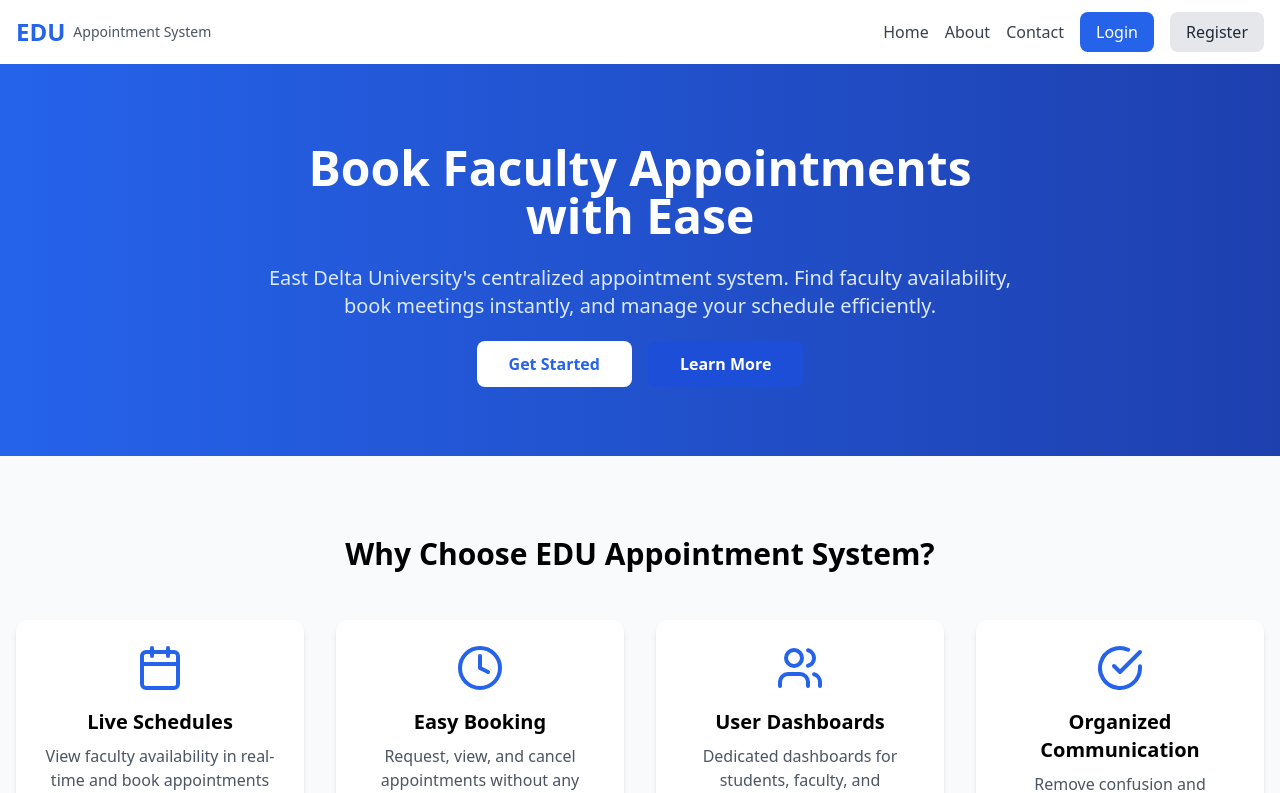
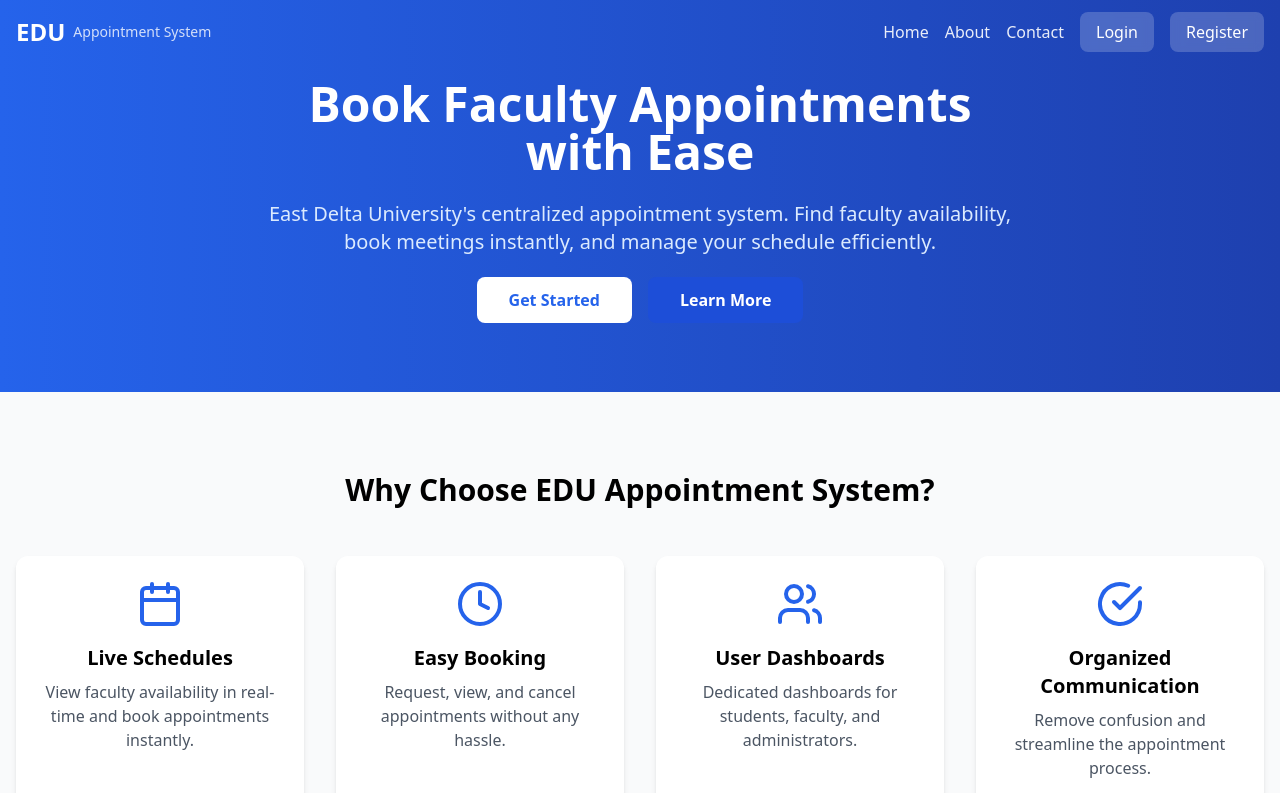
Before and after one commit to nibirch0wdhury/EDU-Faculty-Appointment-Booking-System, a React (Vite) app in the folder client/: page / in a window 1280 px wide. Shown: the top 793 px of the page. Built offline with nearby package versions, Linux system fonts and the light colour scheme; the HTML template or start-up script is replaced by a standard one.

Commit message:
transparent navbar added

```diff
--- a/client/src/components/common/Navbar.jsx
+++ b/client/src/components/common/Navbar.jsx
@@ -1,14 +1,32 @@
-import React from 'react';
+import React, { useState, useEffect } from 'react';
 import { Link, useNavigate } from 'react-router-dom';
 import { useAuth } from '../../context/AuthContext';
+import { Menu, X } from 'lucide-react';
 
 const Navbar = () => {
   const { user, logout, isAuthenticated } = useAuth();
   const navigate = useNavigate();
+  const [isMenuOpen, setIsMenuOpen] = useState(false);
+  const [isScrolled, setIsScrolled] = useState(false);
+
+  // Handle scroll effect for navbar background
+  useEffect(() => {
+    const handleScroll = () => {
+      if (window.scrollY > 50) {
+        setIsScrolled(true);
+      } else {
+        setIsScrolled(false);
+      }
+    };
+
+    window.addEventListener('scroll', handleScroll);
+    return () => window.removeEventListener('scroll', handleScroll);
+  }, []);
 
   const handleLogout = () => {
     logout();
     navigate('/');
+    setIsMenuOpen(false);
   };
 
   const getDashboardLink = () => {
@@ -26,43 +44,234 @@ const Navbar = () => {
   };
 
   return (
-    <nav className="bg-white shadow-md">
+    <nav
+      className={`fixed top-0 left-0 right-0 z-50 transition-all duration-300 ${
+        isScrolled
+          ? 'bg-white/95 backdrop-blur-md shadow-lg'
+          : 'bg-transparent'
+      }`}
+    >
       <div className="container mx-auto px-4">
         <div className="flex justify-between items-center h-16">
+          {/* Logo */}
           <Link to="/" className="flex items-center space-x-2">
-            <span className="text-2xl font-bold text-primary-600">EDU</span>
-            <span className="text-sm text-gray-600">Appointment System</span>
+            <span className={`text-2xl font-bold transition-colors duration-300 ${
+              isScrolled ? 'text-primary-600' : 'text-white'
+            }`}>
+              EDU
+            </span>
+            <span className={`text-sm transition-colors duration-300 ${
+              isScrolled ? 'text-gray-600' : 'text-white/80'
+            }`}>
+              Appointment System
+            </span>
           </Link>
 
-          <div className="flex items-center space-x-4">
-            <Link to="/" className="text-gray-700 hover:text-primary-600">Home</Link>
-            <Link to="/about" className="text-gray-700 hover:text-primary-600">About</Link>
-            <Link to="/contact" className="text-gray-700 hover:text-primary-600">Contact</Link>
+          {/* Desktop Menu */}
+          <div className="hidden md:flex items-center space-x-4">
+            <Link
+              to="/"
+              className={`transition-colors duration-300 ${
+                isScrolled ? 'text-gray-700 hover:text-primary-600' : 'text-white/90 hover:text-white'
+              }`}
+            >
+              Home
+            </Link>
+            <Link
+              to="/about"
+              className={`transition-colors duration-300 ${
+                isScrolled ? 'text-gray-700 hover:text-primary-600' : 'text-white/90 hover:text-white'
+              }`}
+            >
+              About
+            </Link>
+            <Link
+              to="/contact"
+              className={`transition-colors duration-300 ${
+                isScrolled ? 'text-gray-700 hover:text-primary-600' : 'text-white/90 hover:text-white'
+              }`}
+            >
+              Contact
+            </Link>
 
             {isAuthenticated ? (
               <>
-                <Link to={getDashboardLink()} className="btn-primary">
+                <Link
+                  to={getDashboardLink()}
+                  className={`px-4 py-2 rounded-lg transition duration-200 ${
+                    isScrolled
+                      ? 'bg-primary-600 hover:bg-primary-700 text-white'
+                      : 'bg-white/20 hover:bg-white/30 text-white backdrop-blur-sm'
+                  }`}
+                >
                   Dashboard
                 </Link>
-                <button onClick={handleLogout} className="btn-secondary">
+                <Link
+                  to="/user/messages"
+                  className={`transition-colors duration-300 flex items-center gap-1 ${
+                    isScrolled ? 'text-gray-700 hover:text-primary-600' : 'text-white/90 hover:text-white'
+                  }`}
+                >
+                  📧 Messages
+                </Link>
+                <button
+                  onClick={handleLogout}
+                  className={`px-4 py-2 rounded-lg transition duration-200 ${
+                    isScrolled
+                      ? 'bg-gray-200 hover:bg-gray-300 text-gray-800'
+                      : 'bg-white/20 hover:bg-white/30 text-white backdrop-blur-sm'
+                  }`}
+                >
                   Logout
                 </button>
-                <span className="text-sm text-gray-600">
-                  Welcome, {user?.name}
+                <span className={`text-sm transition-colors duration-300 ${
+                  isScrolled ? 'text-gray-600' : 'text-white/80'
+                }`}>
+                  Welcome, {user?.name?.split(' ')[0] || 'User'}!
                 </span>
               </>
             ) : (
               <>
-                <Link to="/login" className="btn-primary">
+                <Link
+                  to="/login"
+                  className={`px-4 py-2 rounded-lg transition duration-200 ${
+                    isScrolled
+                      ? 'bg-primary-600 hover:bg-primary-700 text-white'
+                      : 'bg-white/20 hover:bg-white/30 text-white backdrop-blur-sm'
+                  }`}
+                >
                   Login
                 </Link>
-                <Link to="/register" className="btn-secondary">
+                <Link
+                  to="/register"
+                  className={`px-4 py-2 rounded-lg transition duration-200 ${
+                    isScrolled
+                      ? 'bg-gray-200 hover:bg-gray-300 text-gray-800'
+                      : 'bg-white/20 hover:bg-white/30 text-white backdrop-blur-sm'
+                  }`}
+                >
                   Register
                 </Link>
               </>
             )}
           </div>
+
+          {/* Mobile Menu Button */}
+          <button
+            onClick={() => setIsMenuOpen(!isMenuOpen)}
+            className={`md:hidden p-2 rounded-lg transition-colors duration-300 ${
+              isScrolled ? 'text-gray-700 hover:bg-gray-100' : 'text-white hover:bg-white/20'
+            }`}
+          >
+            {isMenuOpen ? <X className="w-6 h-6" /> : <Menu className="w-6 h-6" />}
+          </button>
         </div>
+
+        {/* Mobile Menu */}
+        {isMenuOpen && (
+          <div className="md:hidden pb-4 space-y-2">
+            <Link
+              to="/"
+              className={`block px-4 py-2 rounded-lg transition-colors duration-300 ${
+                isScrolled
+                  ? 'text-gray-700 hover:bg-gray-100'
+                  : 'text-white hover:bg-white/20'
+              }`}
+              onClick={() => setIsMenuOpen(false)}
+            >
+              Home
+            </Link>
+            <Link
+              to="/about"
+              className={`block px-4 py-2 rounded-lg transition-colors duration-300 ${
+                isScrolled
+                  ? 'text-gray-700 hover:bg-gray-100'
+                  : 'text-white hover:bg-white/20'
+              }`}
+              onClick={() => setIsMenuOpen(false)}
+            >
+              About
+            </Link>
+            <Link
+              to="/contact"
+              className={`block px-4 py-2 rounded-lg transition-colors duration-300 ${
+                isScrolled
+                  ? 'text-gray-700 hover:bg-gray-100'
+                  : 'text-white hover:bg-white/20'
+              }`}
+              onClick={() => setIsMenuOpen(false)}
+            >
+              Contact
+            </Link>
+
+            {isAuthenticated ? (
+              <>
+                <Link
+                  to={getDashboardLink()}
+                  className={`block px-4 py-2 rounded-lg transition duration-200 ${
+                    isScrolled
+                      ? 'bg-primary-600 hover:bg-primary-700 text-white'
+                      : 'bg-white/20 hover:bg-white/30 text-white backdrop-blur-sm'
+                  }`}
+                  onClick={() => setIsMenuOpen(false)}
+                >
+                  Dashboard
+                </Link>
+                <Link
+                  to="/user/messages"
+                  className={`block px-4 py-2 rounded-lg transition-colors duration-300 ${
+                    isScrolled
+                      ? 'text-gray-700 hover:bg-gray-100'
+                      : 'text-white hover:bg-white/20'
+                  }`}
+                  onClick={() => setIsMenuOpen(false)}
+                >
+                  📧 Messages
+                </Link>
+                <button
+                  onClick={handleLogout}
+                  className={`block w-full text-left px-4 py-2 rounded-lg transition duration-200 ${
+                    isScrolled
+                      ? 'bg-gray-200 hover:bg-gray-300 text-gray-800'
+                      : 'bg-white/20 hover:bg-white/30 text-white backdrop-blur-sm'
+                  }`}
+                >
+                  Logout
+                </button>
+                <div className={`px-4 py-2 text-sm ${
+                  isScrolled ? 'text-gray-600' : 'text-white/80'
+                }`}>
+                  Welcome, {user?.name?.split(' ')[0] || 'User'}!
+                </div>
+              </>
+            ) : (
+              <>
+                <Link
+                  to="/login"
+                  className={`block px-4 py-2 rounded-lg transition duration-200 ${
+                    isScrolled
+                      ? 'bg-primary-600 hover:bg-primary-700 text-white'
+                      : 'bg-white/20 hover:bg-white/30 text-white backdrop-blur-sm'
+                  }`}
+                  onClick={() => setIsMenuOpen(false)}
+                >
+                  Login
+                </Link>
+                <Link
+                  to="/register"
+                  className={`block px-4 py-2 rounded-lg transition duration-200 ${
+                    isScrolled
+                      ? 'bg-gray-200 hover:bg-gray-300 text-gray-800'
+                      : 'bg-white/20 hover:bg-white/30 text-white backdrop-blur-sm'
+                  }`}
+                  onClick={() => setIsMenuOpen(false)}
+                >
+                  Register
+                </Link>
+              </>
+            )}
+          </div>
+        )}
       </div>
     </nav>
   );
```
